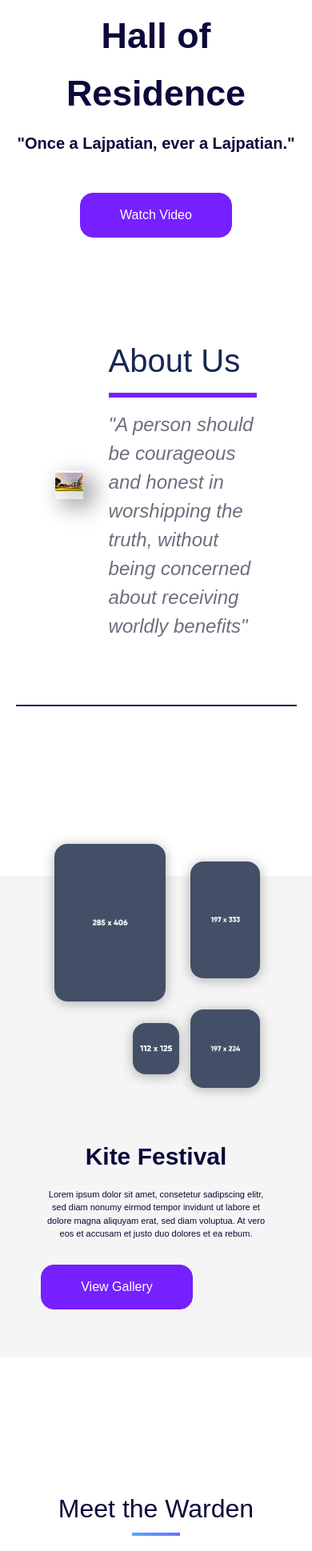
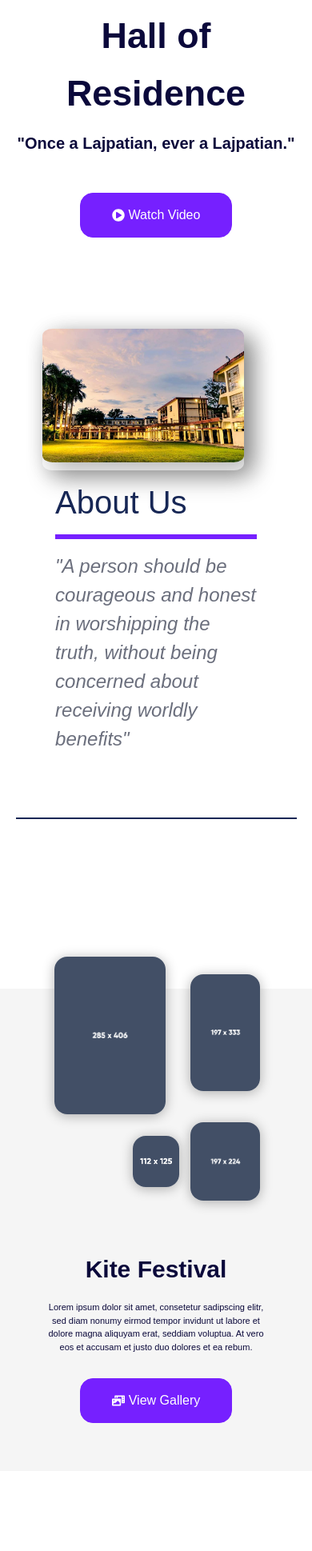
Before and after one commit to nithin-gith/llr-hall-iitkgp.github.io, a React (Create React App) app: page / in a window 390 px wide. Shown: the part 661-2600 px from the top of the page at 80% size. Built offline with nearby package versions, Linux system fonts and the light colour scheme.

Commit message:
resolved nav-bar and about card issue and added one more event and made some improvements

```diff
--- a/src/components/Buttons/FullButton.jsx
+++ b/src/components/Buttons/FullButton.jsx
@@ -1,18 +1,18 @@
 import React from "react";
 import styled from "styled-components";
 
-export default function FullButton({ title, action, border }) {
+
+export default function FullButton({ title, action, border,icon,link }) {
    function btnclick(){
-    { window.open("https://www.youtube.com/watch?v=yymrcWKPAwQ") }
+    { window.open(link) }
   };
   return (
-
-
     <Wrapper
       className="animate pointer radius8"
       onClick={btnclick}
       border={border}
     >
+      <span style = {{paddingRight:"5px"}}>{icon}</span>
       {title}
     </Wrapper>
   );
--- a/src/components/Nav/TopNavbar.jsx
+++ b/src/components/Nav/TopNavbar.jsx
@@ -102,13 +102,13 @@ const BurderWrapper = styled.button`
   height: 100%;
   padding: 0 15px;
   display: none;
-  @media (max-width: 760px) {
+  @media (max-width: 970px) {
     display: block;
   }
 `;
 const UlWrapper = styled.ul`
   display: flex;
-  @media (max-width: 760px) {
+  @media (max-width: 970px) {
     display: none;
   }
 `;
--- a/src/components/Sections/Header.jsx
+++ b/src/components/Sections/Header.jsx
@@ -6,6 +6,8 @@ import FullButton from "../Buttons/FullButton";
 import HeaderImage from "../../assets/img/header-image.jpg";
 import QuotesIcon from "../../assets/svg/Quotes";
 import Dots from "../../assets/svg/Dots";
+import {FaPlayCircle} from 'react-icons/fa';
+import {FaPhotoVideo} from 'react-icons/fa';
 
 export default function Header() {
   return (
@@ -17,7 +19,11 @@ export default function Header() {
             "Once a Lajpatian, ever a Lajpatian."
           </HeaderP>
           <BtnWrapper>
-            <FullButton  title="Watch Video" />
+            <FullButton
+                title="Watch Video"
+                icon = {<FaPlayCircle/>}
+                link ="https://www.youtube.com/watch?v=yymrcWKPAwQ"
+            />
           </BtnWrapper>
         </div>
       </LeftSide>
--- a/src/components/Sections/Services.jsx
+++ b/src/components/Sections/Services.jsx
@@ -8,8 +8,9 @@ import AddImage1 from "../../assets/img/add/1.png";
 import AddImage2 from "../../assets/img/add/2.png";
 import AddImage3 from "../../assets/img/add/3.png";
 import AddImage4 from "../../assets/img/add/4.png";
+import {FaPhotoVideo} from 'react-icons/fa';
 
-export default function Services() {
+export default function Services(props) {
   return (
     <Wrapper id="services">
       <div  style={{ padding: "20px 0" }}>
@@ -24,14 +25,11 @@ export default function Services() {
             <Advertising className="flexSpaceCenter">
               <AddLeft>
                <Fade left>
-                <h2 className="font40 extraBold">Kite Festival</h2>
-                <p className="font12">
-                  Lorem ipsum dolor sit amet, consetetur sadipscing elitr, sed diam nonumy eirmod tempor invidunt ut labore et dolore magna aliquyam erat, sed
-                  diam voluptua. At vero eos et accusam et justo duo dolores et ea rebum.
-                </p>
+                <h2 className="font40 extraBold">{props.eventname}</h2>
+                <p className="font12">{props.content}</p>
                 <ButtonsRow className="flexNullCenter" style={{ margin: "30px 0"}}>
                   <div style={{ width: "190px" }}>
-                    <FullButton title="View Gallery" action={() => alert("clicked")} />
+                  <FullButton title="View Gallery" icon ={<FaPhotoVideo />} action={() => alert("clicked")} />
                   </div>
                   {/* <div style={{ width: "190px", marginLeft: "15px" }}>
                     <FullButton title="Contact Us" action={() => alert("clicked")} border />
@@ -110,7 +108,7 @@ const Advertising = styled.div`
 `;
 const ButtonsRow = styled.div`
   @media (max-width: 860px) {
-    justify-content: space-between;
+    justify-content: center;
   }
 `;
 const AddLeft = styled.div`
--- a/src/components/Sections/Team.jsx
+++ b/src/components/Sections/Team.jsx
@@ -14,8 +14,8 @@ const Team = () => {
     <div>
       <div id='team' className='text-center'>
         <div className='container'>
-          <div className='col-md-8 col-md-offset-2 section-title'>
-            <h2 className='text'>Meet the Warden</h2>
+          <div className='col-md-8 col-md-offset-2 section-title' style ={{marginRight:"auto",marginLeft:"auto"}}>
+            <h2 className='text'>About the Wardens</h2>
             <p>
               Lorem ipsum dolor sit amet, consectetur adipiscing elit duis sed
               dapibus leonec.
--- a/src/screens/Landing.jsx
+++ b/src/screens/Landing.jsx
@@ -15,10 +15,18 @@ export default function Landing() {
       <TopNavbar />
       <Header />
       <About/>
-      <Services />
-
+      <Services
+          eventname= "Kite Festival"
+          content="Lorem ipsum dolor sit amet, consetetur sadipscing elitr, sed diam nonumy eirmod tempor invidunt ut
+                    labore et dolore magna aliquyam erat, seddiam voluptua. At vero eos et accusam et justo duo dolores et
+                    ea rebum."/>
+      <Services
+          eventname= "Award Ceremony"
+          content="Lorem ipsum dolor sit amet, consetetur sadipscing elitr, sed diam nonumy eirmod tempor invidunt ut
+                    labore et dolore magna aliquyam erat, seddiam voluptua. At vero eos et accusam et justo duo dolores et
+                    ea rebum."
+          />
       <Team />
-
       <Footer />
     </>
   );
--- a/src/style/GC.css
+++ b/src/style/GC.css
@@ -62,6 +62,12 @@
   border-radius: 5%;
   box-shadow: 10px 10px 30px 0 rgba(0, 0, 0, 0.3);
 }
+@media(max-width:1200px){
+  .about{
+    display: flex;
+    flex-direction: column;
+  }
+}
 /* img {
   width:50px;
 
```
Also changed, not shown: src/components/Sections/HallCouncil.jsx (+4 -15 lines).
